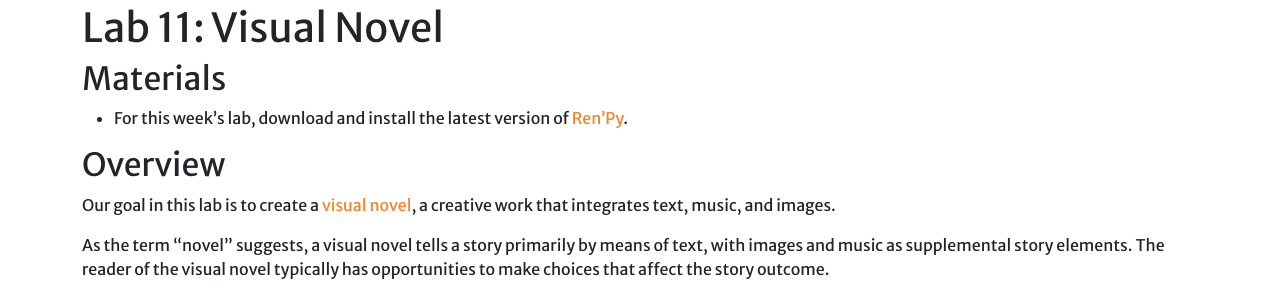
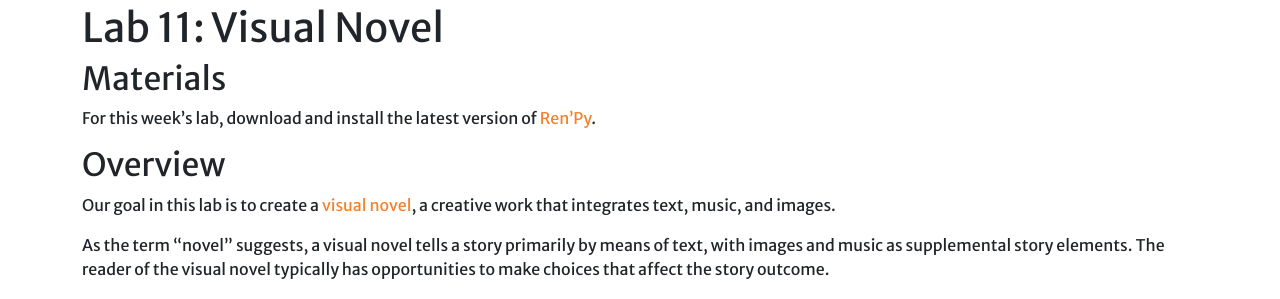
Before and after one commit to Hendrix-CS/csci270, a Jekyll site: the page built from labs/novel.md, in a window 1280 px wide. Shown: the part 124-423 px from the top of the page. Built offline with Jekyll 4.4.1, drawn with Linux system fonts in a browser that asks for light colours; a script that is not in the unit is left out; our own code applies the rules of GitHub Pages for plain Markdown files.

Commit message:
Removed a dot

```diff
--- a/labs/novel.md
+++ b/labs/novel.md
@@ -7,7 +7,7 @@ worktitle: Visual Novel
 
 ## Materials
 
-* For this week's lab, download and install the latest version of
+For this week's lab, download and install the latest version of
 [Ren'Py](https://www.renpy.org/).
 
 ## Overview
```
